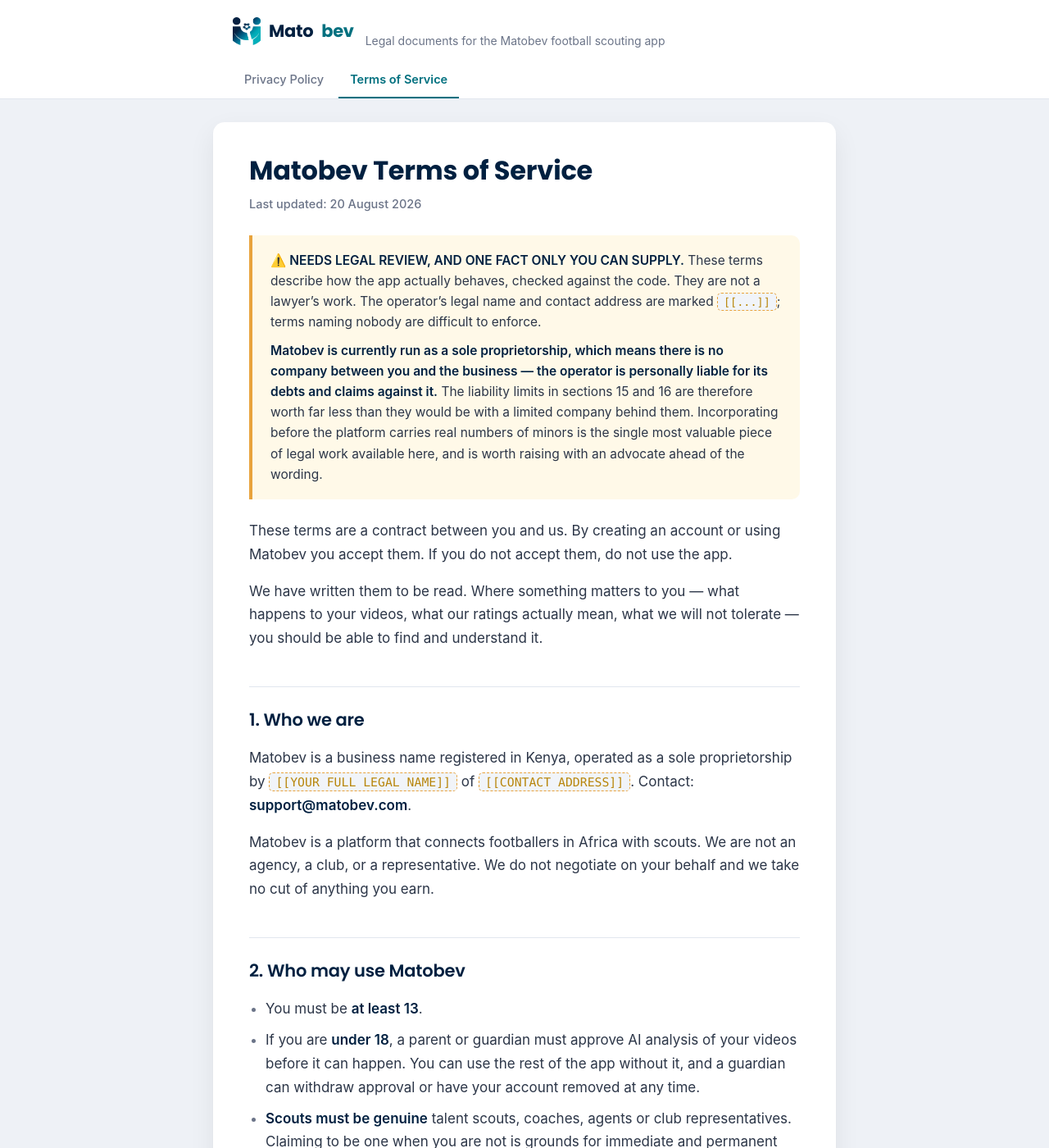
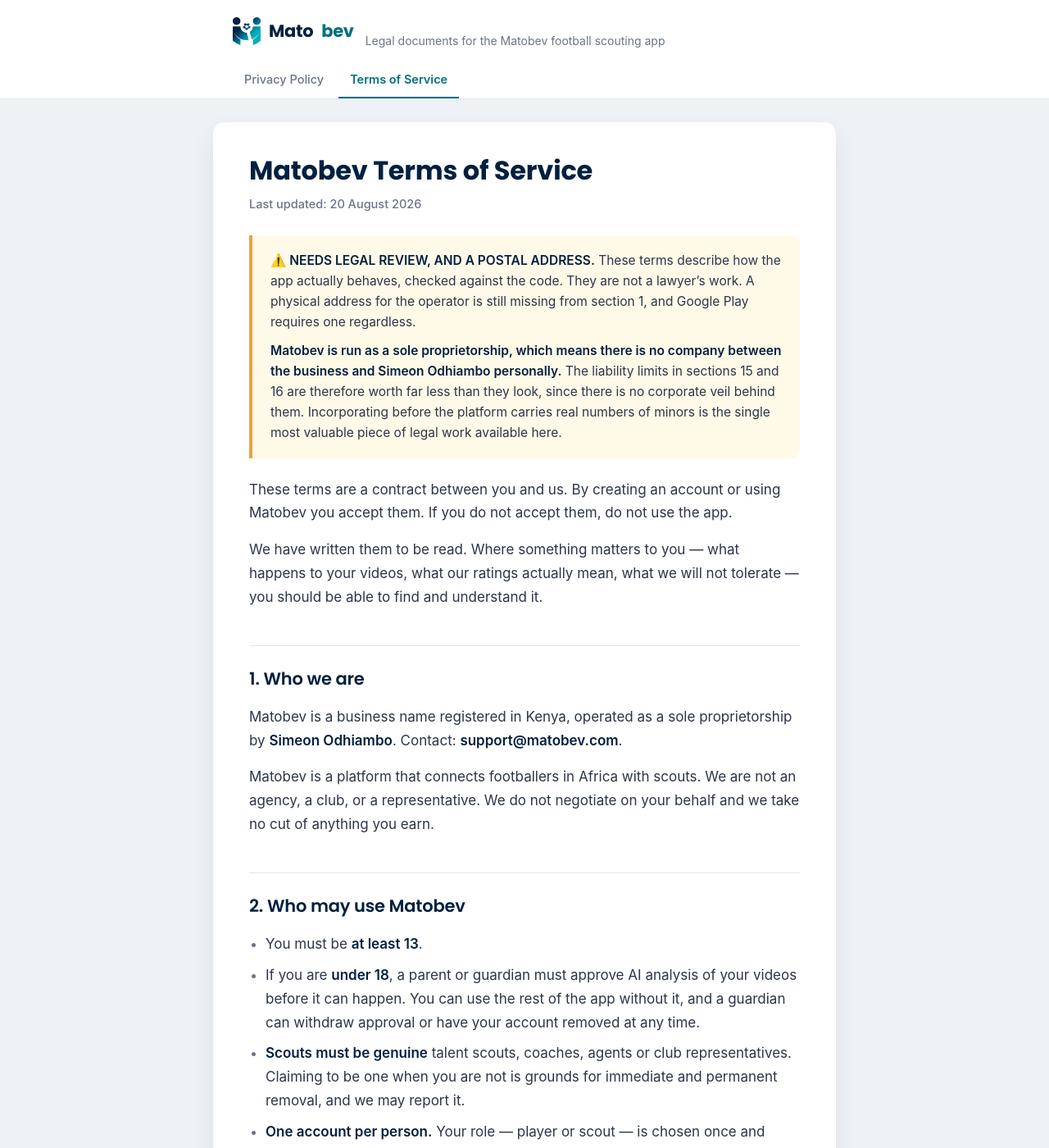
Before and after one commit to simeon-code254/football-app, a Jekyll site: the page built from docs/terms-of-service.md, in a window 1280 px wide and 1400 px high. Shown: the whole window at 82% size. Built offline with Jekyll 4.4.1, drawn with Linux system fonts in a browser that asks for light colours.

Commit message:
Name the operator, and open the legal documents inside the app
Both documents now identify Simeon Odhiambo as the sole proprietor operating
Matobev, so there is an accountable person named as data controller. No
placeholders remain.

Still missing and flagged prominently in both banners: a postal address.
Kenya's Data Protection Act expects a controller to be reachable at a physical
address, and Google Play requires one on the developer account and publishes
it on the store listing regardless -- so it becomes public either way. That is
the last gap.

The terms banner now states plainly that with a sole proprietorship there is
no company between the business and Simeon personally, so the liability limits
in sections 15 and 16 are worth much less than they look.

IN-APP READING, not a handoff to Chrome. Added expo-web-browser and a shared
src/lib/legal.ts, so tapping "Terms & Conditions" or "Privacy Policy" opens an
in-app browser sheet and returns you to exactly where you were.

This matters most at signup. Someone part-way through creating an account who
gets thrown out to a separate browser is a good candidate to never come back
and finish -- and worse, a good candidate to give up and tick the box without
reading. The whole point of making these reachable was that people read them,
so the reading has to be frictionless. Falls back to the system browser on web
and if the sheet fails to open.

help-settings uses the same helper, so the two entry points cannot drift apart
in behaviour or URL.

Note: docs/privacy-policy.md had been edited outside this session -- its name
placeholder had already been partly overwritten with "Matobev". Section 1 was
rewritten from the file's actual current state rather than the state I assumed,
which is why the edit is a pattern match rather than an exact-string swap.

0 TypeScript errors, clean web bundle, theme harness green.

Co-Authored-By: Claude Opus 5 <noreply@anthropic.com>

```diff
--- a/app/app.json
+++ b/app/app.json
@@ -92,7 +92,8 @@
           "project": "react-native"
         }
       ],
-      "expo-localization"
+      "expo-localization",
+      "expo-web-browser"
     ],
     "extra": {
       "router": {},
--- a/app/package.json
+++ b/app/package.json
@@ -36,6 +36,7 @@
     "expo-status-bar": "~57.0.1",
     "expo-video": "~57.0.2",
     "expo-video-thumbnails": "~57.0.1",
+    "expo-web-browser": "~57.0.2",
     "i18n-js": "^4.5.3",
     "react": "19.2.3",
     "react-dom": "19.2.3",
--- a/docs/terms-of-service.md
+++ b/docs/terms-of-service.md
@@ -7,18 +7,17 @@ title: Terms of Service
 
 **Last updated: 20 August 2026**
 
-> **⚠️ NEEDS LEGAL REVIEW, AND ONE FACT ONLY YOU CAN SUPPLY.**
+> **⚠️ NEEDS LEGAL REVIEW, AND A POSTAL ADDRESS.**
 > These terms describe how the app actually behaves, checked against the code.
-> They are not a lawyer's work. The operator's legal name and contact address
-> are marked `[[...]]`; terms naming nobody are difficult to enforce.
+> They are not a lawyer's work. A physical address for the operator is still
+> missing from section 1, and Google Play requires one regardless.
 >
-> **Matobev is currently run as a sole proprietorship, which means there is no
-> company between you and the business — the operator is personally liable for
-> its debts and claims against it.** The liability limits in sections 15 and 16
-> are therefore worth far less than they would be with a limited company behind
-> them. Incorporating before the platform carries real numbers of minors is the
-> single most valuable piece of legal work available here, and is worth raising
-> with an advocate ahead of the wording.
+> **Matobev is run as a sole proprietorship, which means there is no company
+> between the business and Simeon Odhiambo personally.** The liability limits
+> in sections 15 and 16 are therefore worth far less than they look, since
+> there is no corporate veil behind them. Incorporating before the platform
+> carries real numbers of minors is the single most valuable piece of legal
+> work available here.
 
 These terms are a contract between you and us. By creating an account or using
 Matobev you accept them. If you do not accept them, do not use the app.
@@ -32,8 +31,7 @@ you should be able to find and understand it.
 ## 1. Who we are
 
 Matobev is a business name registered in Kenya, operated as a sole
-proprietorship by `[[YOUR FULL LEGAL NAME]]` of `[[CONTACT ADDRESS]]`.
-Contact: **support@matobev.com**.
+proprietorship by **Simeon Odhiambo**. Contact: **support@matobev.com**.
 
 Matobev is a platform that connects footballers in Africa with scouts. We are
 not an agency, a club, or a representative. We do not negotiate on your behalf
```
Also changed, not shown: app/app/help-settings.tsx (+6 -18 lines), app/app/signup.tsx (+5 -8 lines), app/src/lib/legal.ts (added, +52 -0 lines), docs/privacy-policy.md (+11 -8 lines), supabase/functions/legal/content.ts (+2 -2 lines), 1 other file.
